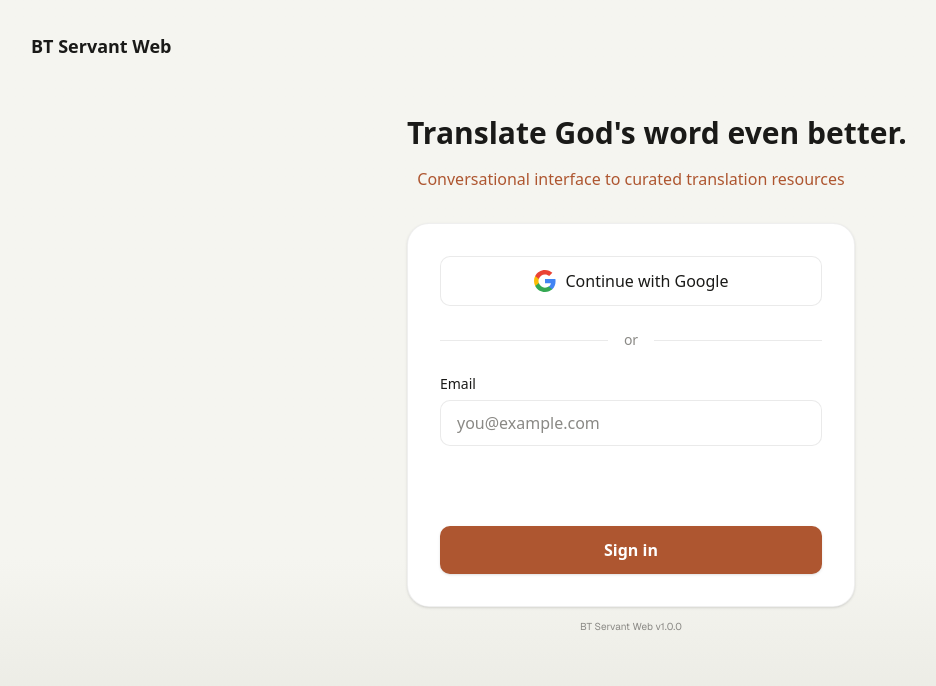
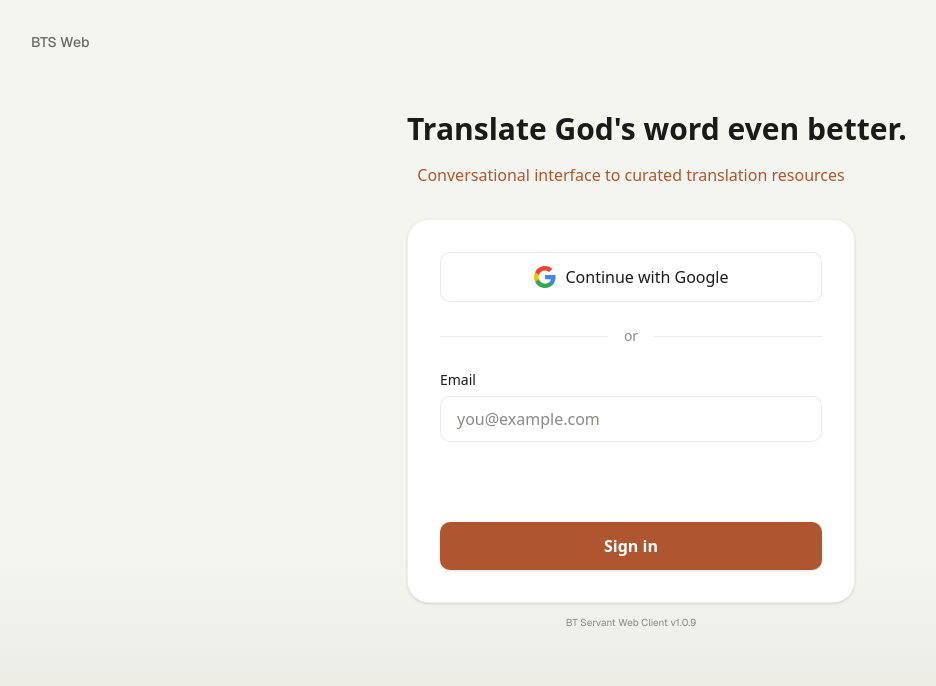
Before and after one commit to unfoldingWord/bt-servant-web-client, a Next.js app: page /login in a window 1280 px wide. Shown: the top 686 px of the page, without its empty margins (9-945 px from the left). Built offline with nearby package versions, Linux system fonts and the light colour scheme.

Commit message:
Update login page: fix version to v1.0.9, change header to 'BTS Web'
🤖 Generated with [Claude Code](https://claude.com/claude-code)

Co-Authored-By: Claude Opus 4.5 <noreply@anthropic.com>

```diff
--- a/src/app/(auth)/login/page.tsx
+++ b/src/app/(auth)/login/page.tsx
@@ -42,8 +42,8 @@ export default function LoginPage() {
             >
               <FontAwesomeIcon icon={faBookBible} />
             </span>
-            <span className="text-lg font-semibold text-[#1a1a18] dark:text-[#eee]">
-              BT Servant Web
+            <span className="font-sans text-sm font-medium text-[#6b6a68] dark:text-[#9a9893]">
+              BTS Web
             </span>
           </div>
         </div>
@@ -135,7 +135,7 @@ export default function LoginPage() {
 
             {/* Footer */}
             <p className="mt-3 text-center font-sans text-[10px] text-[#8a8985] dark:text-[#6b6a68]">
-              BT Servant Web v1.0.0
+              BT Servant Web Client v1.0.9
             </p>
           </div>
         </div>
```
